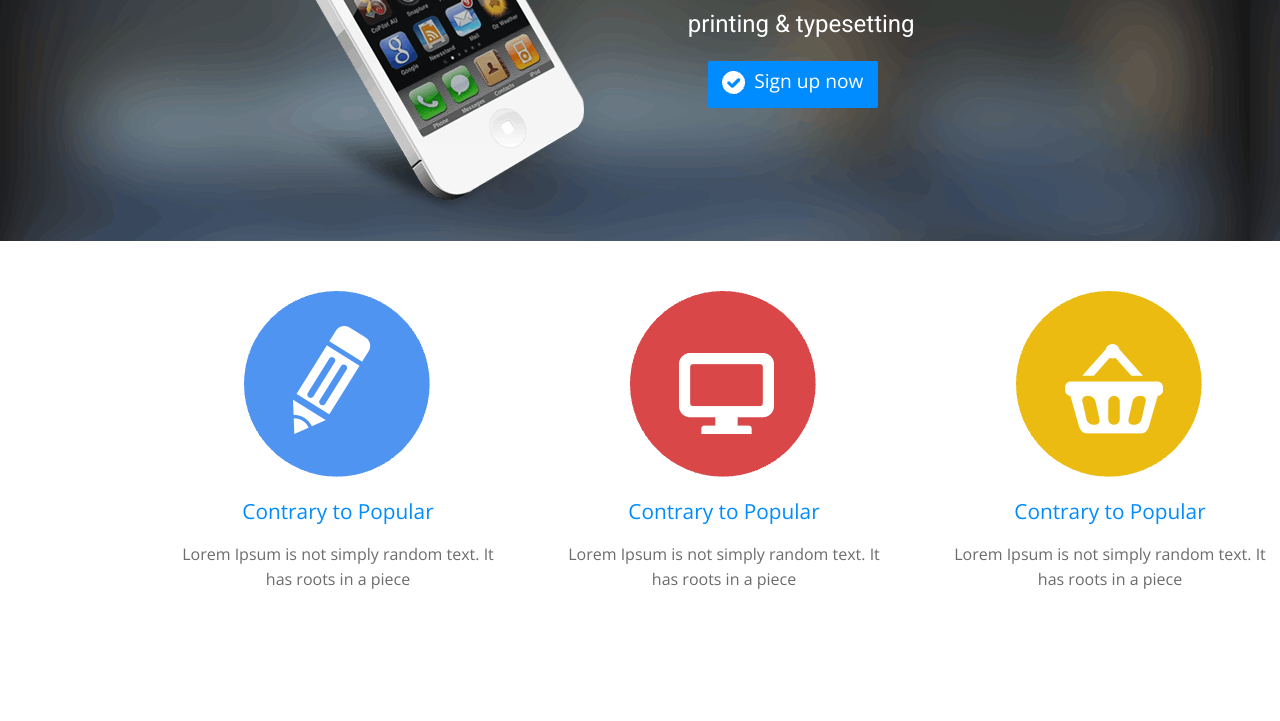
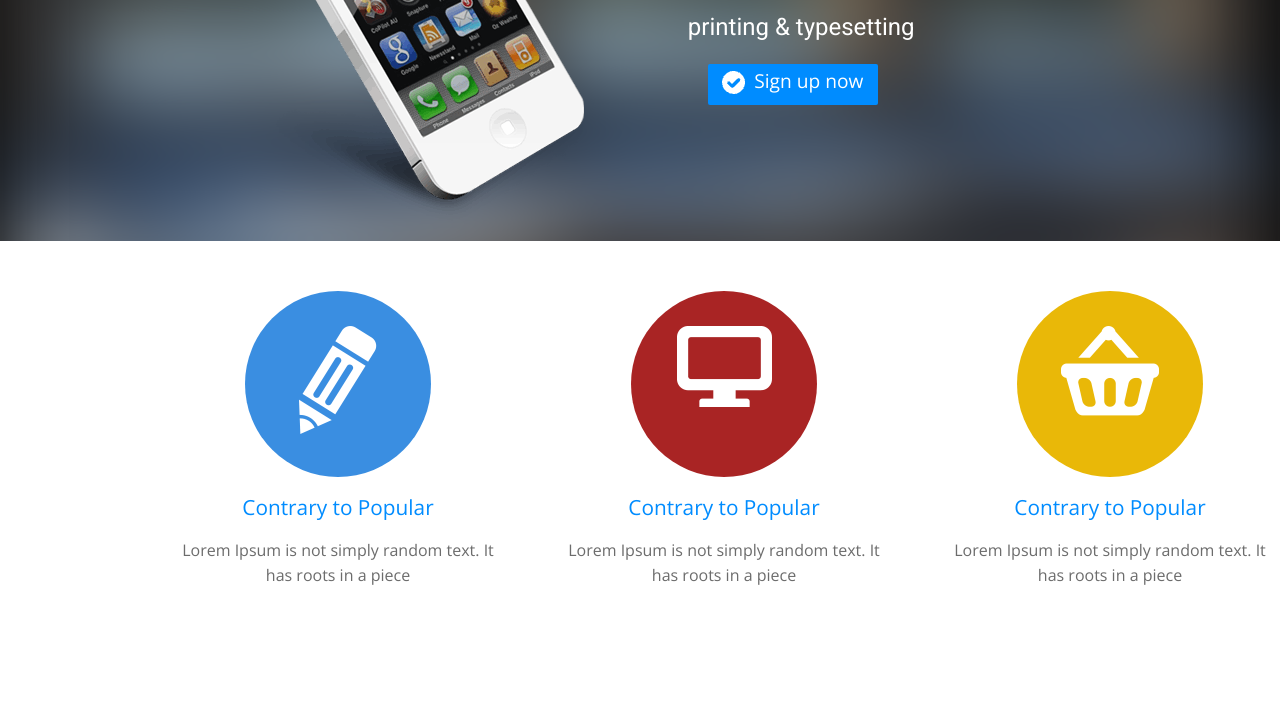
Before and after one commit to svyatoslavPy/Svyatoslav10, a plain HTML site: page index.html in a window 1280 px wide. Shown: the part 325-1046 px from the top of the page. Drawn offline with nearby package versions, Linux system fonts and the light colour scheme.

Commit message:
update css, img, index

```diff
--- a/css/style.scss
+++ b/css/style.scss
@@ -44,7 +44,8 @@ $special-color: white;
 
 .main {
   .main__background {
-    background-image: url(/images/header-bg.png);
+    background-image: url(/images/background.png);
+    background-size: cover;
 
     .info__wrapper {
       display: flex;
@@ -77,7 +78,7 @@ $special-color: white;
             column-gap: 5px;
             font-size: 1.2rem;
             width: 170px;
-            padding: 10px;
+            padding: 7px;
             border-radius: 2px;
             font-family: "Open Sans", sans-serif;
             color: $special-color;
@@ -99,14 +100,31 @@ $special-color: white;
       font-family: "Open Sans", sans-serif;
       flex-direction: column;
 
+      .picture__element,
+      .picture__element--special,
+      .picture__element--primary {
+        width: 186px;
+        height: 186px;
+        border-radius: 50%;
+
+        .picture-element__items {
+          display: flex;
+          justify-content: center;
+          align-items: center;
+          padding-top: 35px;
+        }
+      }
+
       .picture__element {
-        position: relative;
+        background-color: rgb(58, 142, 225);
+      }
 
-        .element {
-          position: absolute;
-          bottom: 45px;
-          left: 49px;
-        }
+      .picture__element--primary {
+        background-color: rgb(169, 36, 36);
+      }
+
+       .picture__element--special {
+        background-color: rgb(233, 184, 8);
       }
 
       .picture__text--primary {
@@ -137,7 +155,7 @@ $special-color: white;
 
       .about__text {
         font-size: 2.7rem;
-        color: #6F7173;
+        color: #6f7173;
         font-family: "Open Sans", sans-serif;
         margin-bottom: 46px;
       }
@@ -145,7 +163,6 @@ $special-color: white;
 
     .about__texts {
       margin-top: 33px;
-
 
       .about__text--special {
         font-size: 1.5rem;
--- a/index.html
+++ b/index.html
@@ -75,10 +75,10 @@
       <div class="picture__wrapper">
         <div class="picture__items">
           <div class="picture__element">
-            <img src="images/Shape1.png" alt="">
-            <div class="element">
+            <div class="picture-element__items">
               <img src="images/Shape3.png" alt="">
             </div>
+
           </div>
           <p class="picture__text--primary">
             Contrary to Popular
@@ -88,9 +88,8 @@
           </p>
         </div>
         <div class="picture__items">
-          <div class="picture__element">
-            <img src="images/red.png" alt="">
-            <div class="element">
+          <div class="picture__element--primary">
+            <div class="picture-element__items">
               <img src="images/tv.png" alt="">
             </div>
           </div>
@@ -102,9 +101,8 @@
           </p>
         </div>
         <div class="picture__items">
-          <div class="picture__element">
-            <img src="images/yellow.png" alt="">
-            <div class="element">
+          <div class="picture__element--special">
+            <div class="picture-element__items">
               <img src="images/market.png" alt="">
             </div>
           </div>
```
Also changed, not shown: css/style.css, images/background.png (added), 1 other file.
